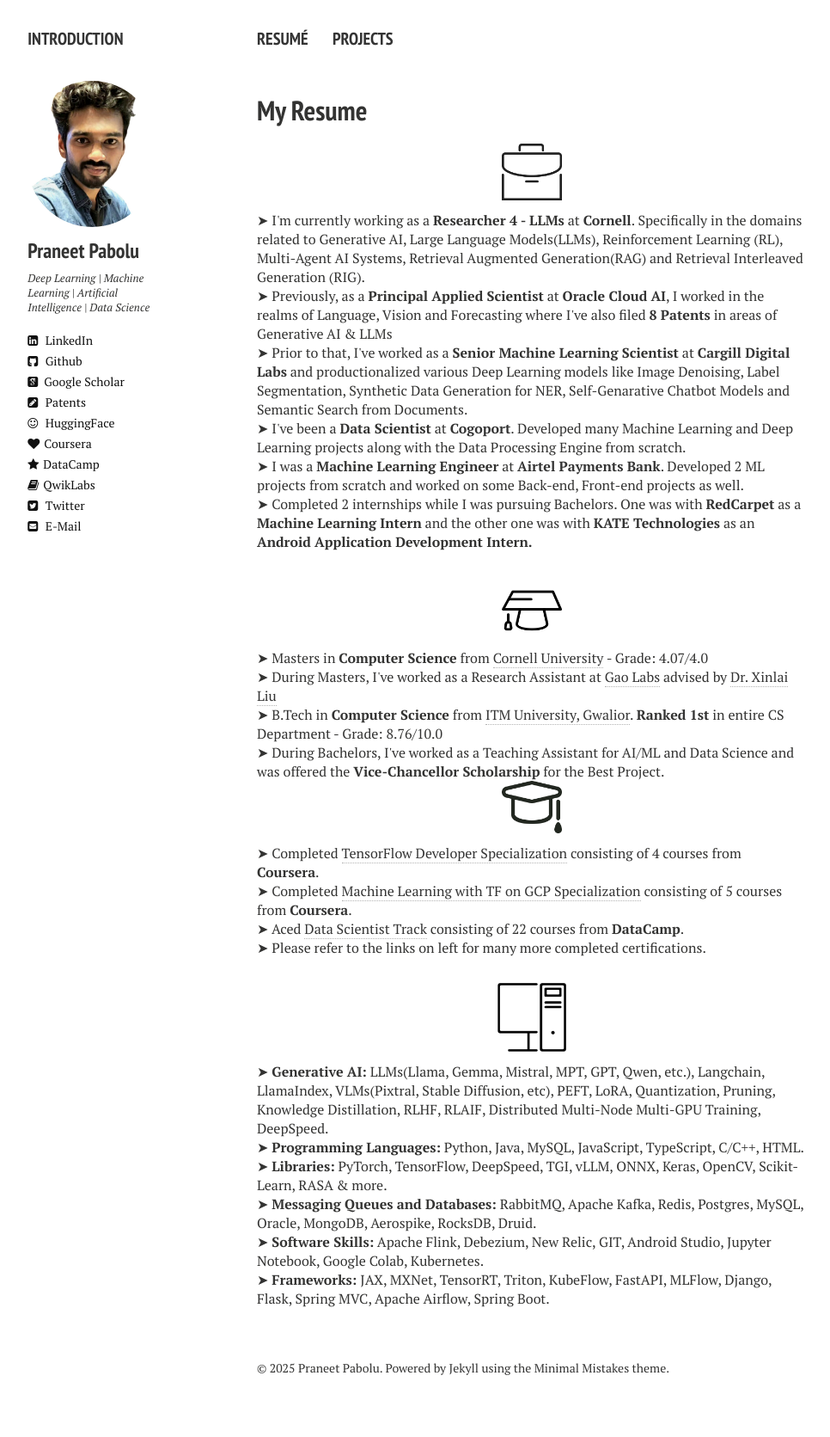
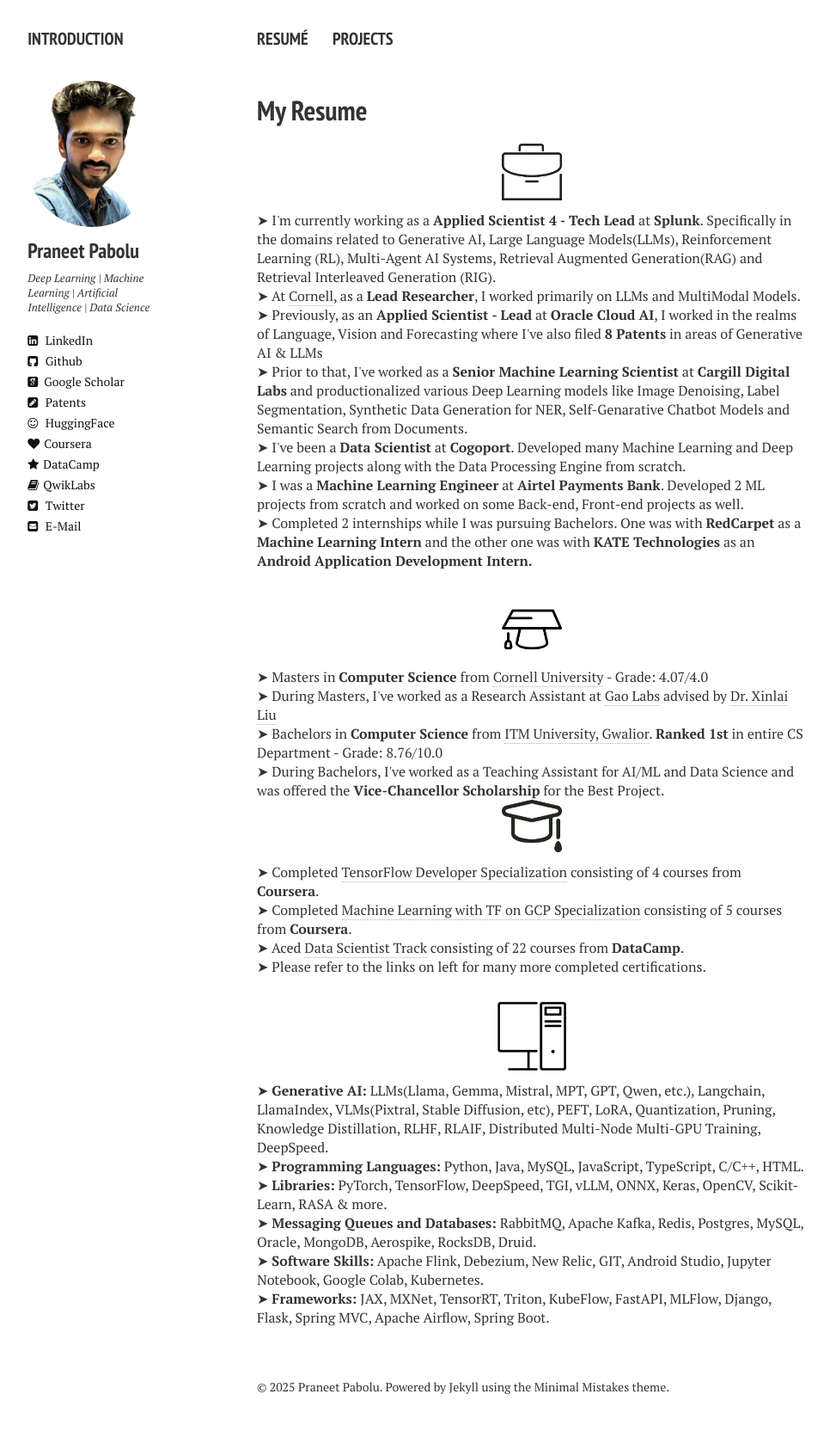
Before and after one commit to DeathReaper0965/deathreaper0965.github.io, a Jekyll site: the page built from resume.md, in a window 1280 px wide. Shown: the whole page at 86% size, without its empty margins (21-987 px from the left). Built offline with Jekyll 4.4.1, drawn with Linux system fonts in a browser that asks for light colours; nearby versions of some CDN libraries; before the commit the page ends 1649 px from its top, so only the background shows below that.

Commit message:
Update resume

```diff
--- a/_layouts/resume.html
+++ b/_layouts/resume.html
@@ -45,8 +45,9 @@
     <h1>{{ page.title }}</h1>
     <div class="article-wrap">
     <p align="center" class=bottom-small><img src="{{ site.url }}/images/resume/business.png" alt="Work Experience and Internships" width="70" height="70" title="Work Experience and Internships"></p>
-    <p align="left">&#10148 I'm currently working as a <b>Researcher 4 - LLMs</b> at <b><a href="https://www.cornell.edu/">Cornell</a></b>. Specifically in the domains related to Generative AI, Large Language Models(LLMs), Reinforcement Learning (RL), Multi-Agent AI Systems, Retrieval Augmented Generation(RAG) and Retrieval Interleaved Generation (RIG).</p>
-    <p align="left">&#10148 Previously, as a <b>Principal Applied Scientist</b> at <b><a href="https://www.oracle.com/cloud/" target="_blank">Oracle Cloud AI</a></b>, I worked in the realms of Language, Vision and Forecasting where I've also filed <b><a href="https://patents.justia.com/inventor/{{ site.owner.justia }}" target="_blank">8 Patents</a></b> in areas of Generative AI & LLMs</p>
+    <p align="left">&#10148 I'm currently working as a <b>Applied Scientist 4 - Tech Lead</b> at <b><a href="https://www.splunk.com/">Splunk</a></b>. Specifically in the domains related to Generative AI, Large Language Models(LLMs), Reinforcement Learning (RL), Multi-Agent AI Systems, Retrieval Augmented Generation(RAG) and Retrieval Interleaved Generation (RIG).</p>
+    <p align="left">&#10148 At <a href="https://www.cornell.edu/">Cornell</a>, as a <b>Lead Researcher</b>, I worked primarily on LLMs and MultiModal Models.
+    <p align="left">&#10148 Previously, as an <b>Applied Scientist - Lead</b> at <b><a href="https://www.oracle.com/cloud/" target="_blank">Oracle Cloud AI</a></b>, I worked in the realms of Language, Vision and Forecasting where I've also filed <b><a href="https://patents.justia.com/inventor/{{ site.owner.justia }}" target="_blank">8 Patents</a></b> in areas of Generative AI & LLMs</p>
     <p align="left">&#10148 Prior to that, I've worked as a <b>Senior Machine Learning Scientist</b> at <b><a href="https://www.cargill.com/" target="_blank">Cargill Digital Labs</a></b> and productionalized various Deep Learning models like Image Denoising, Label Segmentation, Synthetic Data Generation for NER, Self-Genarative Chatbot Models and Semantic Search from Documents.</p>
     <p align="left">&#10148 I've been a <b>Data Scientist</b> at <b><a href="https://cogoport.com" target="_blank">Cogoport</a></b>. Developed many Machine Learning and Deep Learning projects along with the Data Processing Engine from scratch.</p>
     <p align="left">&#10148 I was a <b>Machine Learning Engineer</b> at <b><a href="https://www.airtel.in/bank/" target="_blank">Airtel Payments Bank</a></b>. Developed 2 ML projects from scratch and worked on some Back-end, Front-end projects as well.</p>
@@ -56,7 +57,7 @@
     <p align="center" class=bottom-small><img src="{{ site.url }}/images/resume/study2.png" alt="Academic Details" width="70" height="70" title="Academic Details"></p>
     <p align="left">&#10148 Masters in <b>Computer Science</b> from <a href="https://www.cornell.edu/" target="_blank">Cornell University</a> - Grade: 4.07/4.0</p>
     <p align="left">&#10148 During Masters, I've worked as a Research Assistant at <a href="https://gao-labs.github.io/" target="_blank">Gao Labs</a> advised by <a href="https://scholar.google.com/citations?hl=en&user=bkzox5EAAAAJ" target="_blank">Dr. Xinlai Liu</a></p>
-    <p align="left">&#10148 B.Tech in <b>Computer Science</b> from <a href="http://itmuniversity.ac.in/" target="_blank">ITM University, Gwalior</a>. <b>Ranked 1st</b> in entire CS Department - Grade: 8.76/10.0</p>
+    <p align="left">&#10148 Bachelors in <b>Computer Science</b> from <a href="http://itmuniversity.ac.in/" target="_blank">ITM University, Gwalior</a>. <b>Ranked 1st</b> in entire CS Department - Grade: 8.76/10.0</p>
     <p align="left">&#10148 During Bachelors, I've worked as a Teaching Assistant for AI/ML and Data Science and was offered the <b>Vice-Chancellor Scholarship</b> for the Best Project.</p>
 
     <p align="center" class=bottom-small><img src="{{ site.url }}/images/resume/study.png" alt="Certifications" width="70" height="70" title="Certifications"></p>
```
